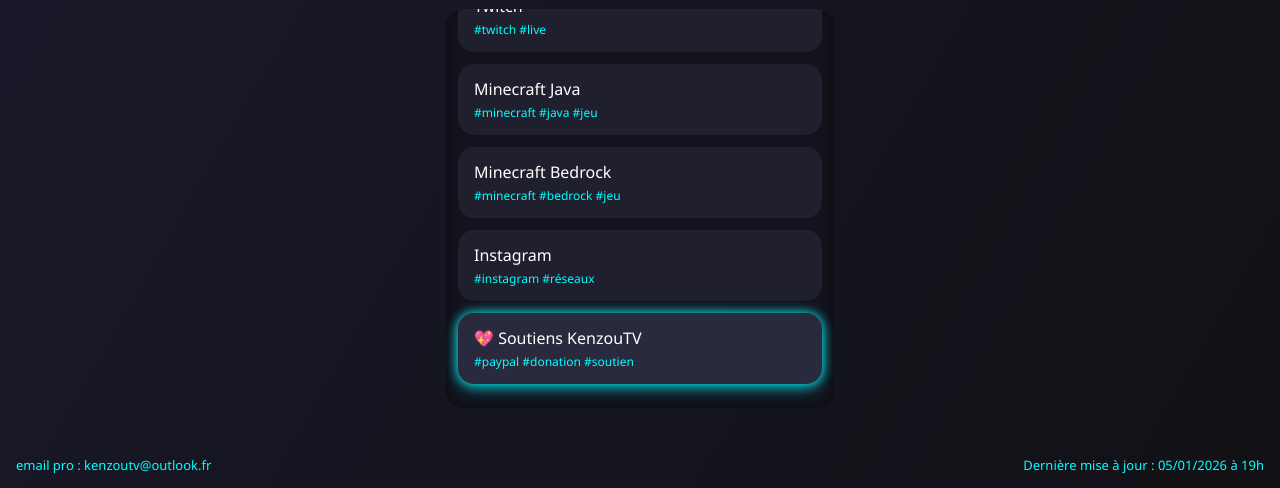
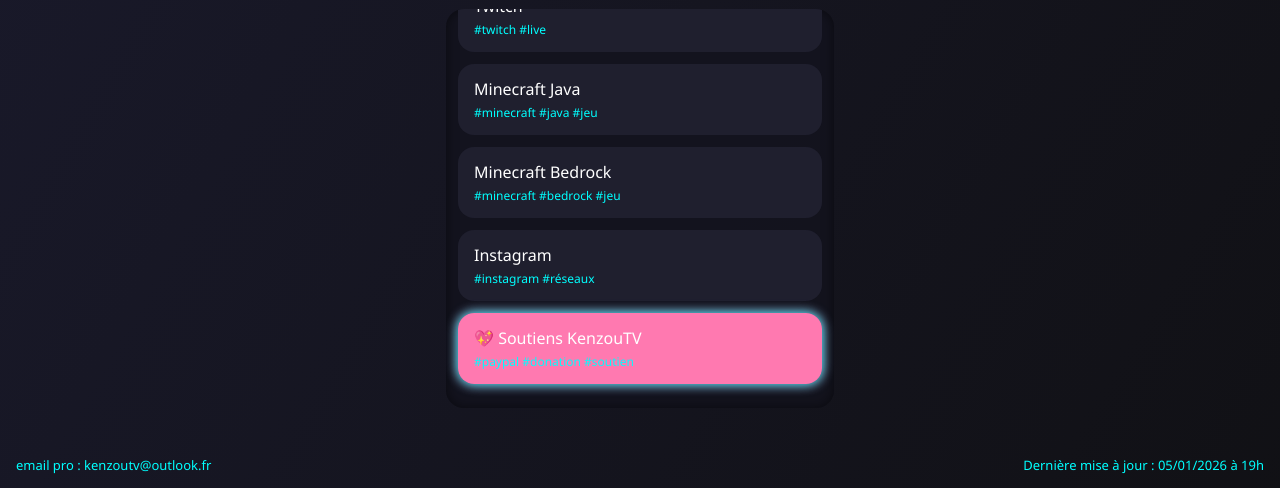
Before and after one commit to KenzouTV/KenzouTV.github.io, a plain HTML site: page index.html in a window 1280 px wide. In both pictures the pointer is over the button 640 px from the left and 660 px from the top of the page. Shown: the part 312-800 px from the top of the page. Drawn offline with Linux system fonts and the light colour scheme.

Commit message:
Update style.css

```diff
--- a/style.css
+++ b/style.css
@@ -149,6 +149,16 @@
   margin-top: 4px;
 }
 
+/* BOUTON PAYPAL */
+.paypal-btn {
+  background: #ff5ca2;
+}
+
+.paypal-btn:hover {
+  background: #ff79b0;
+  box-shadow: 0 0 12px #ff5ca2;
+}
+
 /* AUCUN RESULTAT */
 #noResult {
   text-align: center;
```
